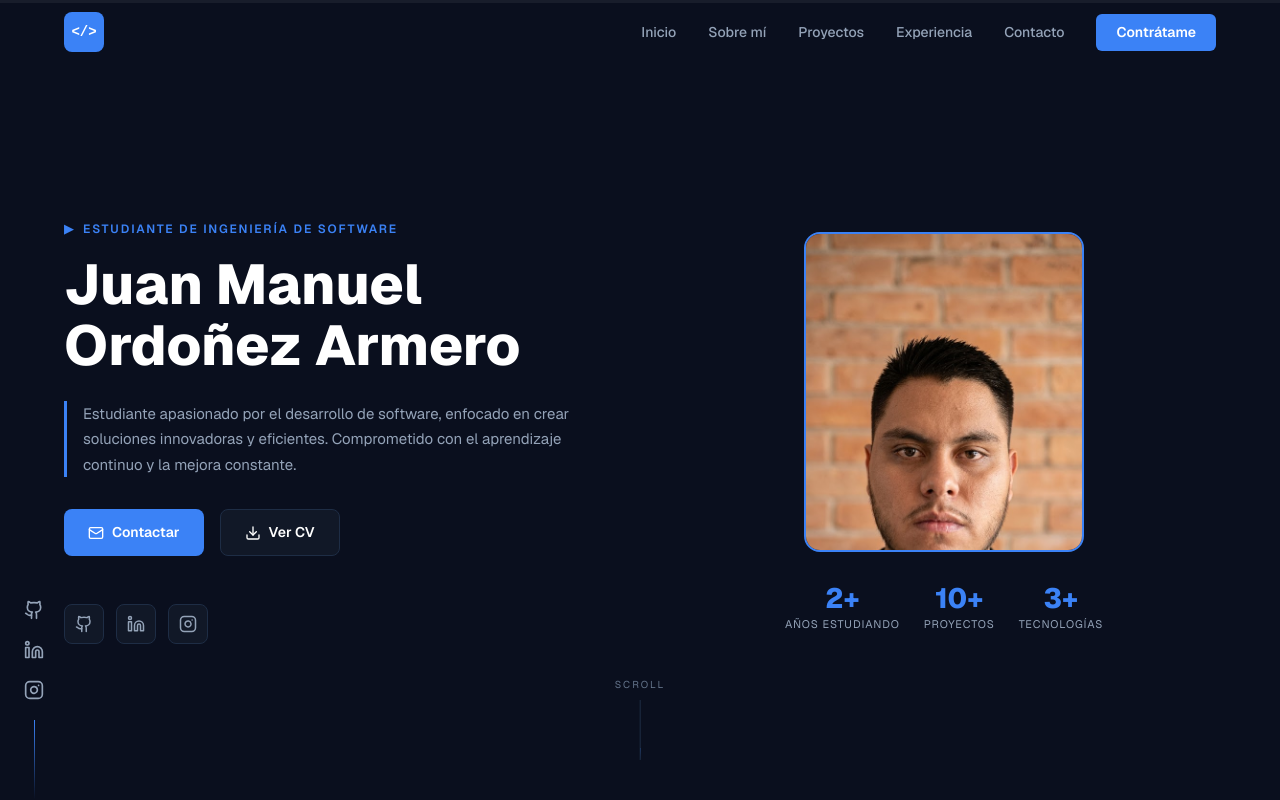
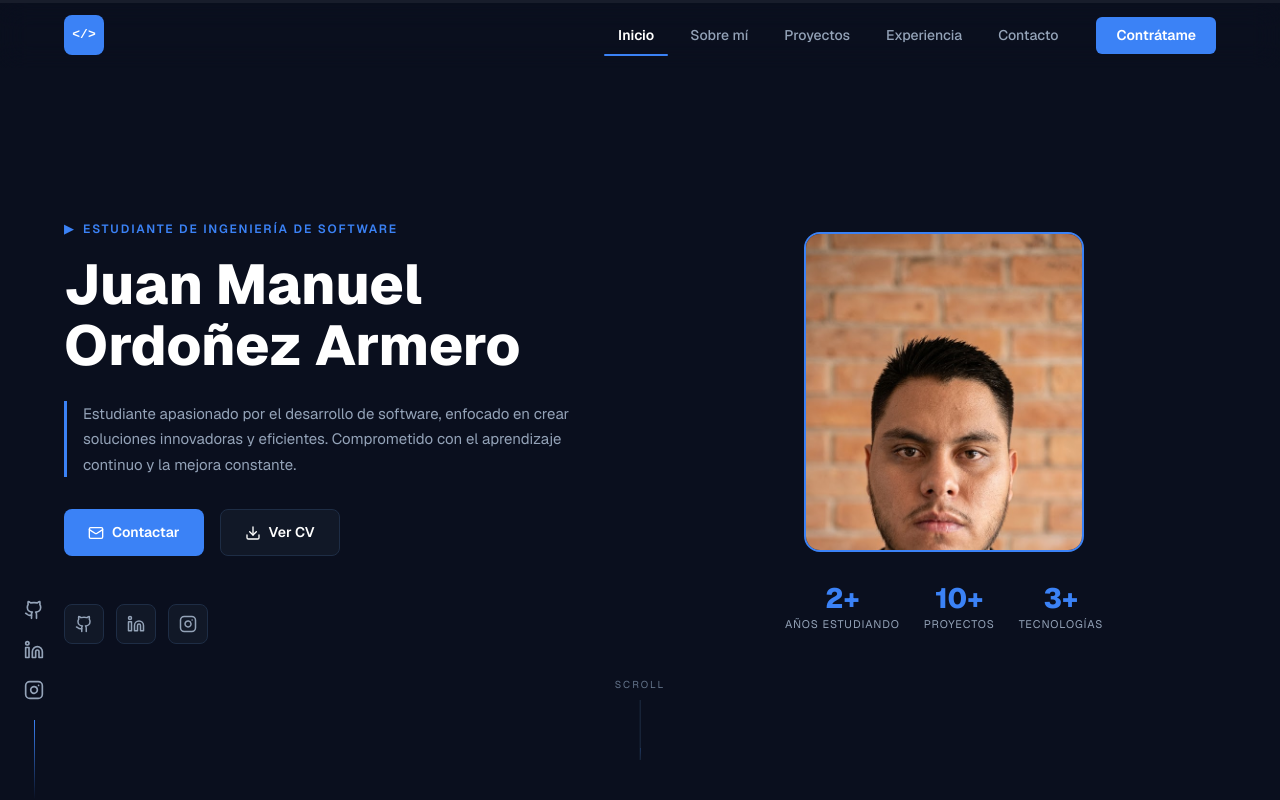
Before and after one commit to jManuel0/Portafolio-Personal, a Next.js app: page / in a window 1280 px wide. Shown: the top 800 px of the page. Built offline with nearby package versions, Linux system fonts and the light colour scheme.

Commit message:
fix: reorder About before Services, opaque navbar on scroll, sliding active indicator

```diff
--- a/app/components/Navbar.tsx
+++ b/app/components/Navbar.tsx
@@ -1,55 +1,101 @@
 "use client";
-import { useState, useEffect } from "react";
+import { useState, useEffect, useRef } from "react";
 import { Menu, X } from "lucide-react";
 
 const links = ["Inicio", "Sobre mí", "Proyectos", "Experiencia", "Contacto"];
-const hrefs = ["#inicio", "#sobre-mi", "#proyectos", "#experiencia", "#contacto"];
+const sectionIds = ["inicio", "sobre-mi", "proyectos", "experiencia", "contacto"];
 
 export default function Navbar() {
   const [open, setOpen] = useState(false);
   const [scrolled, setScrolled] = useState(false);
+  const [active, setActive] = useState(0);
+  const [indicatorStyle, setIndicatorStyle] = useState({ left: 0, width: 0 });
+  const linkRefs = useRef<(HTMLAnchorElement | null)[]>([]);
 
   useEffect(() => {
-    const onScroll = () => setScrolled(window.scrollY > 20);
-    window.addEventListener("scroll", onScroll);
+    const onScroll = () => {
+      setScrolled(window.scrollY > 20);
+
+      let current = 0;
+      sectionIds.forEach((id, i) => {
+        const el = document.getElementById(id);
+        if (el && window.scrollY >= el.offsetTop - 100) current = i;
+      });
+      setActive(current);
+    };
+
+    window.addEventListener("scroll", onScroll, { passive: true });
+    onScroll();
     return () => window.removeEventListener("scroll", onScroll);
   }, []);
 
+  // Move the indicator under the active link
+  useEffect(() => {
+    const el = linkRefs.current[active];
+    if (el) {
+      const { offsetLeft, offsetWidth } = el;
+      setIndicatorStyle({ left: offsetLeft, width: offsetWidth });
+    }
+  }, [active]);
+
   return (
-    <nav
-      style={{
-        position: "fixed", top: 0, left: 0, right: 0, zIndex: 50,
-        backgroundColor: scrolled ? "rgba(13,17,23,0.95)" : "transparent",
-        backdropFilter: scrolled ? "blur(12px)" : "none",
-        borderBottom: scrolled ? "1px solid var(--border)" : "1px solid transparent",
-        transition: "all 0.3s ease",
-      }}
-    >
-      <div style={{ maxWidth: 1200, margin: "0 auto", padding: "0 24px", height: 64, display: "flex", alignItems: "center", justifyContent: "space-between" }}>
+    <nav style={{
+      position: "fixed", top: 3, left: 0, right: 0, zIndex: 50,
+      backgroundColor: scrolled ? "rgba(10,15,30,0.97)" : "rgba(10,15,30,0.6)",
+      backdropFilter: "blur(14px)",
+      borderBottom: `1px solid ${scrolled ? "var(--border)" : "transparent"}`,
+      transition: "background-color 0.3s ease, border-color 0.3s ease",
+    }}>
+      <div style={{
+        maxWidth: 1200, margin: "0 auto", padding: "0 24px",
+        height: 64, display: "flex", alignItems: "center", justifyContent: "space-between",
+      }}>
         {/* Logo */}
-        <div style={{ display: "flex", alignItems: "center", gap: 10 }}>
-          <div style={{
-            width: 40, height: 40, borderRadius: 8,
-            background: "var(--accent)", display: "flex", alignItems: "center", justifyContent: "center",
-            fontWeight: 700, fontSize: 14, color: "#fff", fontFamily: "monospace",
-          }}>
-            {"</>"}
-          </div>
+        <div style={{
+          width: 40, height: 40, borderRadius: 8, background: "var(--accent)",
+          display: "flex", alignItems: "center", justifyContent: "center",
+          fontWeight: 700, fontSize: 13, color: "#fff", fontFamily: "monospace", flexShrink: 0,
+        }}>
+          {"</>"}
         </div>
 
-        {/* Desktop links */}
-        <div style={{ display: "flex", gap: 32, alignItems: "center" }} className="hidden-mobile">
+        {/* Desktop links + sliding indicator */}
+        <div style={{ position: "relative", display: "flex", gap: 8, alignItems: "center" }} className="hidden-mobile">
           {links.map((l, i) => (
-            <a key={l} href={hrefs[i]} style={{ color: "var(--text-secondary)", fontSize: 14, fontWeight: 500, textDecoration: "none", transition: "color 0.2s" }}
+            <a
+              key={l}
+              href={`#${sectionIds[i]}`}
+              ref={el => { linkRefs.current[i] = el; }}
+              style={{
+                padding: "8px 14px",
+                color: active === i ? "#fff" : "var(--text-secondary)",
+                fontSize: 14, fontWeight: active === i ? 600 : 500,
+                textDecoration: "none", transition: "color 0.2s",
+                position: "relative", zIndex: 1,
+              }}
               onMouseEnter={e => (e.currentTarget.style.color = "#fff")}
-              onMouseLeave={e => (e.currentTarget.style.color = "var(--text-secondary)")}>
+              onMouseLeave={e => (e.currentTarget.style.color = active === i ? "#fff" : "var(--text-secondary)")}
+            >
               {l}
             </a>
           ))}
+
+          {/* Sliding underline */}
+          <div style={{
+            position: "absolute",
+            bottom: -2,
+            left: indicatorStyle.left,
+            width: indicatorStyle.width,
+            height: 2,
+            background: "var(--accent)",
+            borderRadius: 2,
+            transition: "left 0.3s cubic-bezier(0.4,0,0.2,1), width 0.3s cubic-bezier(0.4,0,0.2,1)",
+          }} />
+
           <a href="#contacto" style={{
-            padding: "8px 20px", borderRadius: 6, background: "var(--accent)",
-            color: "#fff", fontSize: 14, fontWeight: 600, textDecoration: "none",
-            transition: "background 0.2s",
+            marginLeft: 16, padding: "8px 20px", borderRadius: 6,
+            background: "var(--accent)", color: "#fff",
+            fontSize: 14, fontWeight: 600, textDecoration: "none", transition: "background 0.2s",
           }}
             onMouseEnter={e => (e.currentTarget.style.background = "var(--accent-hover)")}
             onMouseLeave={e => (e.currentTarget.style.background = "var(--accent)")}>
@@ -58,17 +104,22 @@ export default function Navbar() {
         </div>
 
         {/* Mobile toggle */}
-        <button onClick={() => setOpen(!open)} style={{ background: "none", border: "none", color: "#fff", cursor: "pointer", display: "none" }} className="show-mobile">
+        <button onClick={() => setOpen(!open)}
+          style={{ background: "none", border: "none", color: "#fff", cursor: "pointer", display: "none" }}
+          className="show-mobile">
           {open ? <X size={22} /> : <Menu size={22} />}
         </button>
       </div>
 
       {/* Mobile menu */}
       {open && (
-        <div style={{ background: "var(--bg-secondary)", borderTop: "1px solid var(--border)", padding: "16px 24px", display: "flex", flexDirection: "column", gap: 16 }}>
+        <div style={{
+          background: "rgba(10,15,30,0.98)", borderTop: "1px solid var(--border)",
+          padding: "16px 24px", display: "flex", flexDirection: "column", gap: 16,
+        }}>
           {links.map((l, i) => (
-            <a key={l} href={hrefs[i]} onClick={() => setOpen(false)}
-              style={{ color: "var(--text-secondary)", fontSize: 15, textDecoration: "none" }}>
+            <a key={l} href={`#${sectionIds[i]}`} onClick={() => setOpen(false)}
+              style={{ color: active === i ? "var(--accent)" : "var(--text-secondary)", fontSize: 15, textDecoration: "none", fontWeight: active === i ? 600 : 400 }}>
               {l}
             </a>
           ))}
--- a/app/page.tsx
+++ b/app/page.tsx
@@ -19,8 +19,8 @@ export default function Home() {
       <SocialSidebar />
       <Navbar />
       <Hero />
+      <About />
       <Services />
-      <About />
       <Projects />
       <Experience />
       <Education />
```
